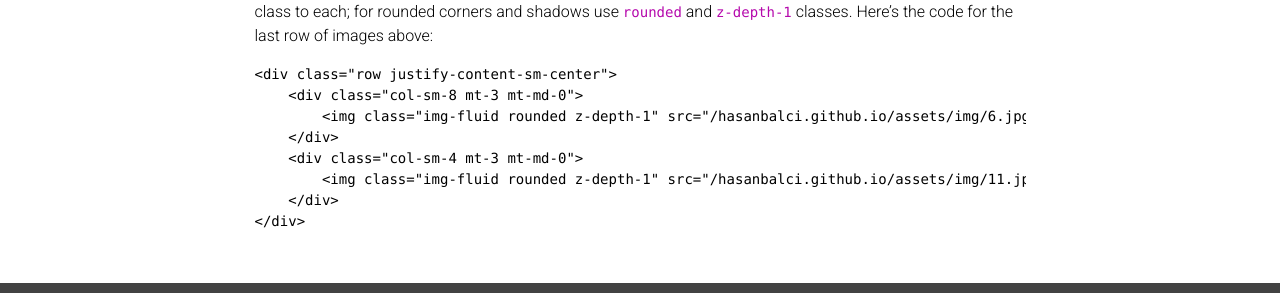
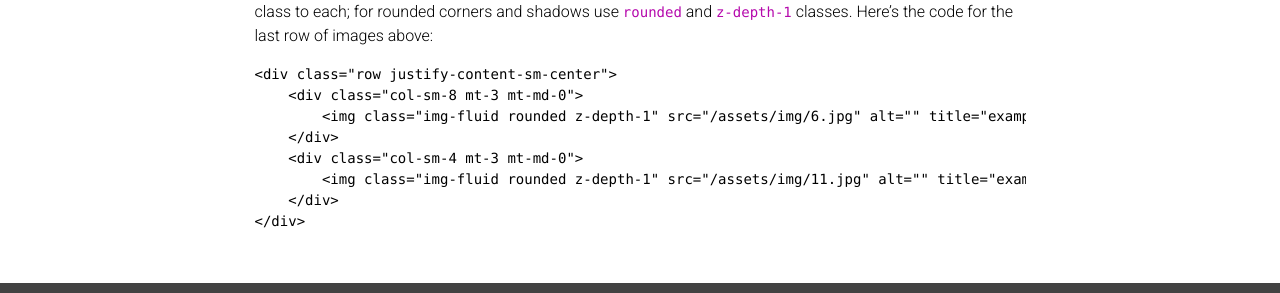
Before and after one commit to hasanbalci/hasanbalci.github.io, a Jekyll site: the page built from _projects/6_project.markdown, in a window 1280 px wide and 900 px high, scrolled down 1014 px. Shown: the part 582-875 px from the top of the window. Built offline with Jekyll 4.4.1, drawn with Linux system fonts in a browser that asks for light colours; nearby versions of some CDN libraries; a style sheet for code colours, icons or effects is not loaded.

Commit message:
Try a fix

```diff
--- a/_config.yml
+++ b/_config.yml
@@ -14,7 +14,7 @@ footer_text: >
 
 icon: 🔥 # the emoji used as the favicon
 url: hasanbalci.github.io # the base hostname & protocol for your site
-baseurl:  /hasanbalci.github.io/ # the subpath of your site, e.g. /blog/
+baseurl:  # the subpath of your site, e.g. /blog/
 last_updated: false # set to true if you want to display last updated in the footer
 impressum_path:  # set to path to include impressum link in the footer, use the same path as permalink in a page, helps to conform with EU GDPR
 
--- a/_includes/header.html
+++ b/_includes/header.html
@@ -4,7 +4,7 @@
     <nav id="navbar" class="navbar navbar-light navbar-expand-sm {% if site.navbar_fixed %}fixed-top{% else %}sticky-top{% endif %}">
     <div class="container">
       {% if page.title != "about" %}
-      <a class="navbar-brand title font-weight-lighter" href="{{ site.baseurl | prepend: site.url }}/">
+      <a class="navbar-brand title font-weight-lighter" href="{{ / | prepend: site.url }}/">
        {% if site.title == "blank" %}<span class="font-weight-normal">{{ site.first_name }} {{ site.middle_name }}  {{ site.last_name }}</span>{% else %}{{ site.title }}{% endif %}
       </a>
       {% elsif site.show_social_icons %}
```
